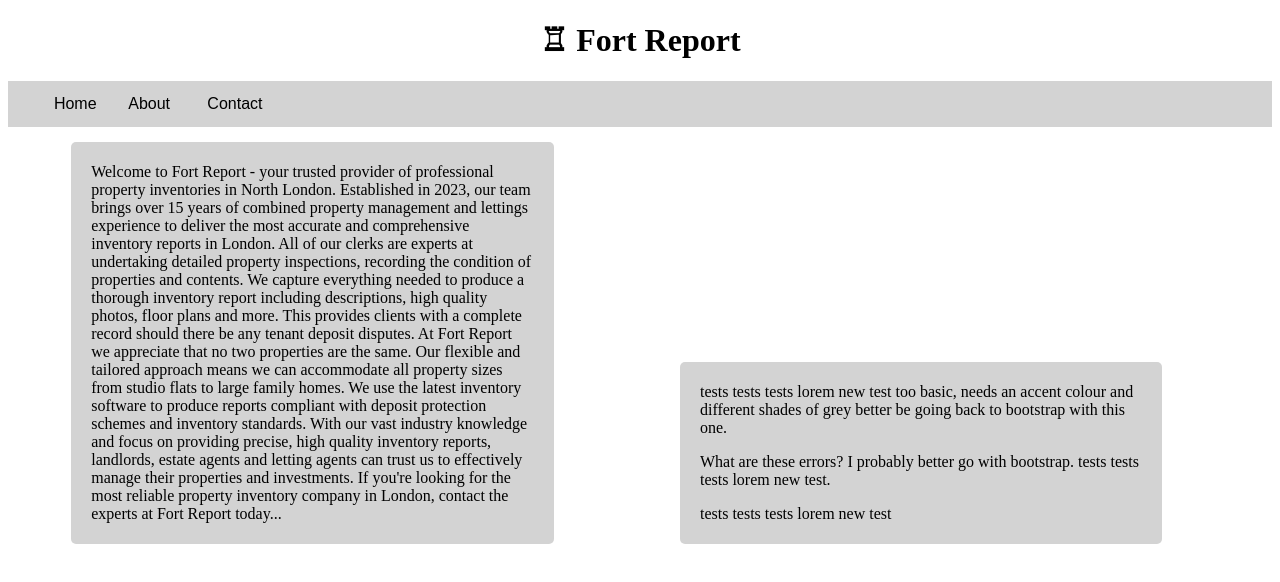
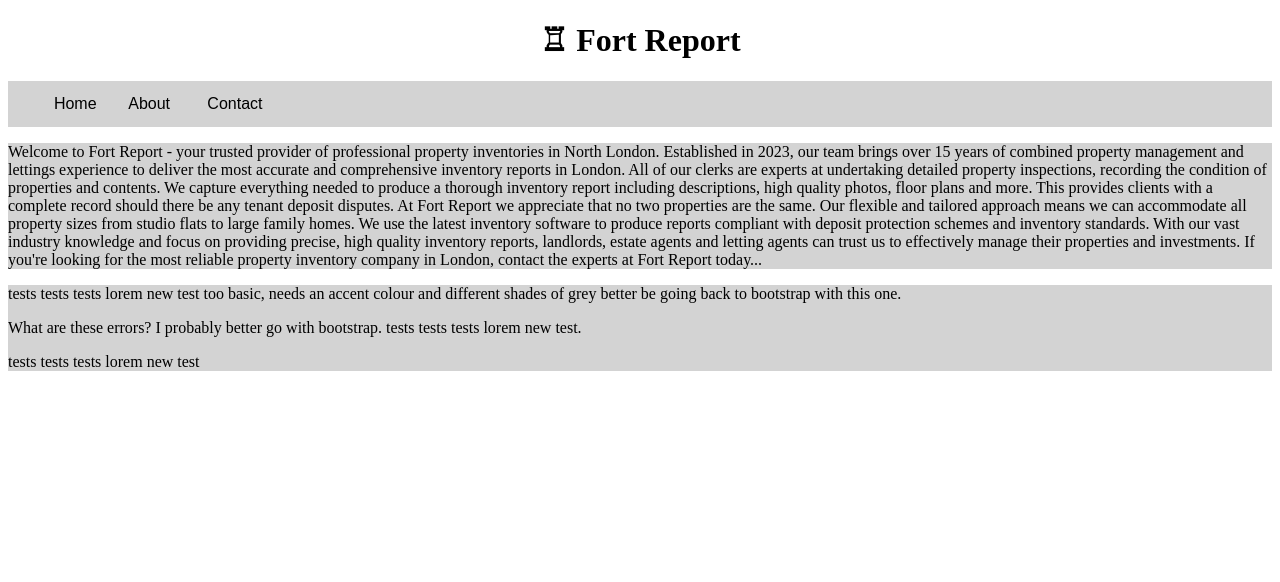
Before and after one commit to Filb88/just-test, a React (Create React App) app: page / in a window 1280 px wide. Shown: the top 582 px of the page. Built offline with nearby package versions, Linux system fonts and the light colour scheme; a web font is replaced by a local one.

Commit message:
Update styles.css

```diff
--- a/src/styles.css
+++ b/src/styles.css
@@ -45,24 +45,12 @@ li a {
 }
 
 .column {
-  margin-left: 5%;
-  margin-right: 5%;
-  margin-top: 15px;
   background-color: lightgrey;
-  padding-left: 20px;
-  padding-right: 20px;
-  padding-top: 5px;
-  padding-bottom: 5px;
-  border-radius: 5px;
-  min-width: 20%;
-  max-width: 35%;
-  flex: 50%;
-  display: inline-block;
 }
 
 .selection {
   display: grid;
   grid-template-columns: 1fr 1fr;
   float: left;
-  width: 100%;
+  width: 50%;
 }
```
